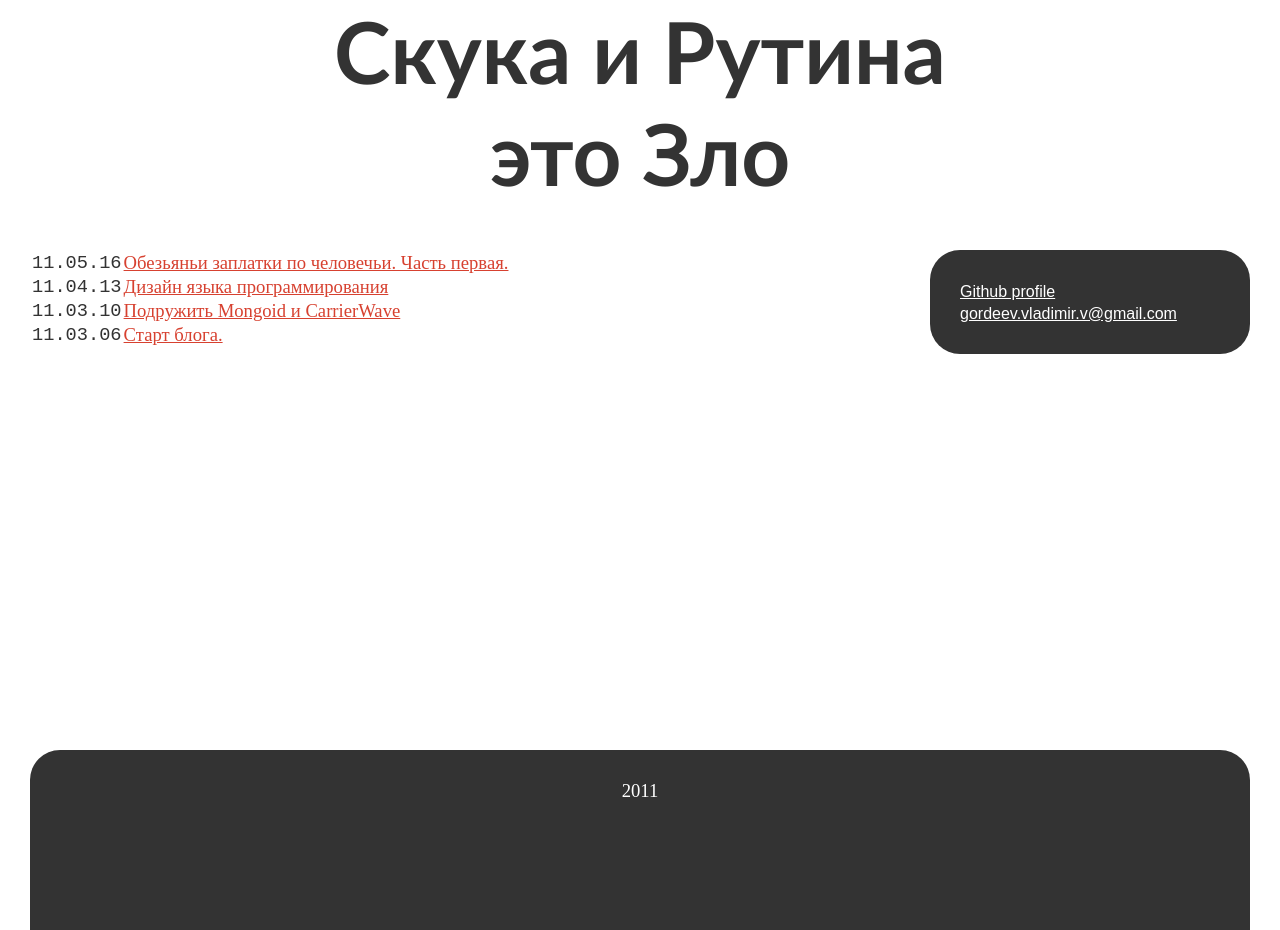
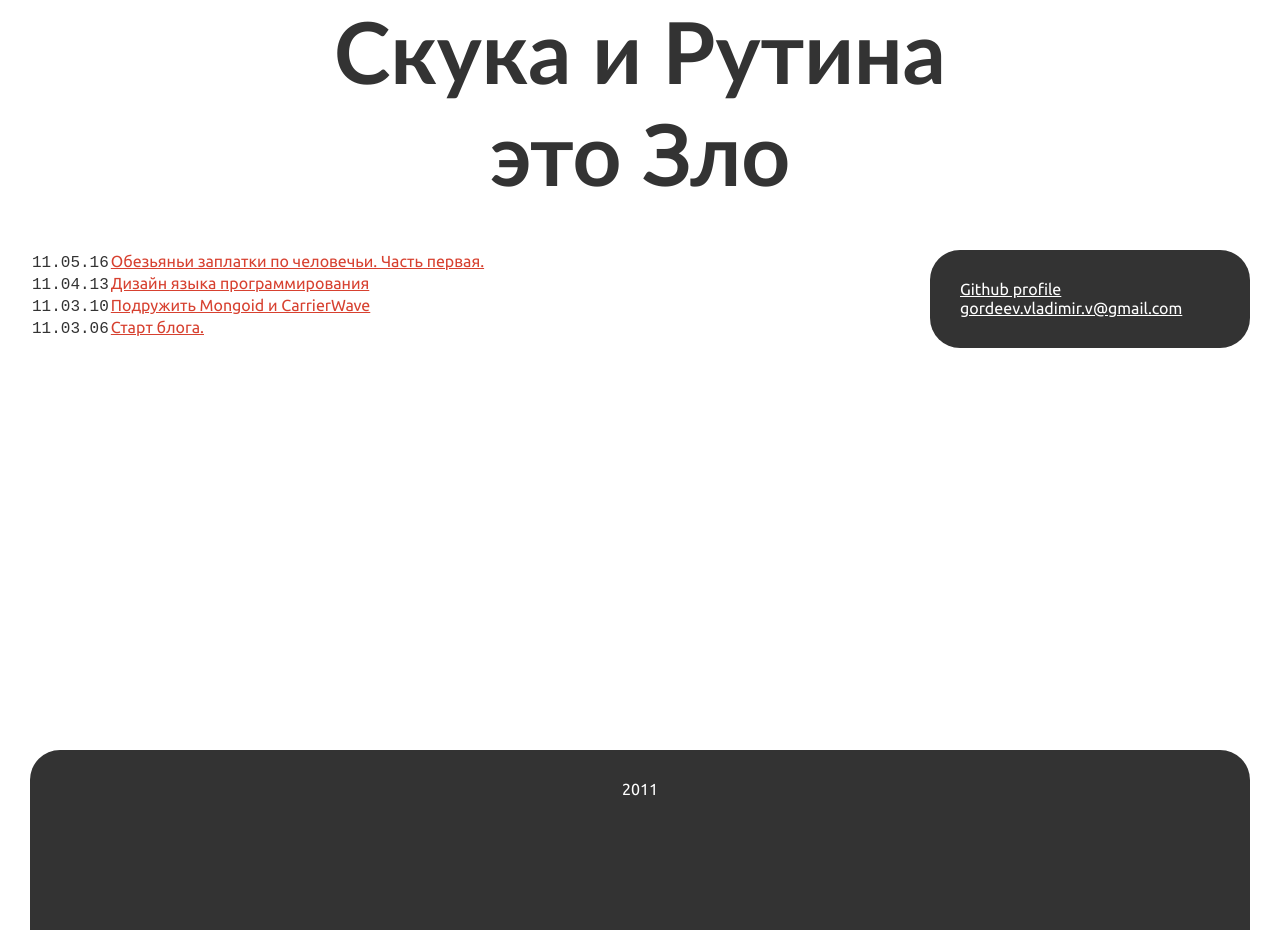
Before and after one commit to InSwift/inswift.github.com, a Jekyll site: the page built from index.html, in a window 1280 px wide. Built offline with Jekyll 4.4.1, drawn with Linux system fonts in a browser that asks for light colours; Markdown is read by kramdown in place of the engine named in the settings.

Commit message:
changes with fonts

```diff
--- a/README.markdown
+++ b/README.markdown
@@ -1,3 +1,3 @@
-This is yet another programmer blog in russian.
+This is yet another programmer's blog in russian.
 
 The main topics: ruby and other cool languages.
--- a/_layouts/default.html
+++ b/_layouts/default.html
@@ -9,6 +9,7 @@
   <link rel="stylesheet" href="/stylesheets/base_ie.css" type="text/css" media="screen, projection" />
   <![endif]-->
   <link rel="stylesheet" href="/stylesheets/style.css" type="text/css" media="screen" charset="utf-8"/>
+  <link href='http://fonts.googleapis.com/css?family=Ubuntu&subset=cyrillic,latin' rel='stylesheet' type='text/css'>
 </head>
 <body>
   <div id="red-circle"></div>
@@ -34,7 +35,7 @@
   </div>
 
   <div id="footer">
-    2011
+    <p>2011</p>
   </div>
 
 </body>
--- a/index.html
+++ b/index.html
@@ -5,8 +5,8 @@ layout: default
 <table>
 {% for post in site.posts %}
 <tr>
-  <td class="post-date">{{ post.date | date: "%y.%m.%d" }}</td>
-  <td><a href="{{ post.url }}">{{ post.title }}</a></td>
+  <td class="post-date-list">{{ post.date | date: "%y.%m.%d" }}</td>
+  <td class="post-link-list"><a href="{{ post.url }}">{{ post.title }}</a></td>
 </tr>
 {% endfor %}
 </table>
--- a/stylesheets/style.css
+++ b/stylesheets/style.css
@@ -1,10 +1,13 @@
 body, html {
   background-color: white;
-  font-size: 14pt;
+  font-size: 12pt;
   color: #333;
 }
 
-p { font-family: serif; }
+a, p,
+.dsq-comment-text {
+  font-family: 'Ubuntu', serif;
+}
 
 a, a:hover, a:visited { color: #D74130; }
 
@@ -27,17 +30,16 @@ a, a:hover, a:visited { color: #D74130; }
 .sidebarContent a:hover,
 .sidebarContent a:visited {
   color: white;
-  font-family: sans-serif;
   font-size: 12pt;
 }
 
 #sidebar-links { list-style: none; }
 
 .posts-list { list-style: none; }
-.post-date {
+.post-date, .post-date-list {
   font-family: monospace;
-  vertical-align: text-top;
 }
+.post-date-list, .post-link-list { vertical-align: text-top; }
 
 a.post-title,
 #header a {
@@ -45,7 +47,7 @@ a.post-title,
   text-decoration: none;
   font-weight: bold;
   font-size: 32pt;
-  font-family: 'Trebuchet MS', sans-serif;
+  font-family: 'Trebuchet MS', 'Ubuntu', sans-serif;
 }
 
 #header a {
@@ -59,6 +61,15 @@ a.post-title:hover,
 .post-body h1 { font-size: 24pt; }
 .post-body h2 { font-size: 20pt; }
 .post-body h3 { font-size: 16pt; }
+
+.post-body h1,
+.post-body h2,
+.post-body h3,
+.post-body h4,
+.post-body h5,
+.post-body h6 {
+  font-family: 'Trebuchet MS', 'Ubuntu', sans-serif;
+}
 
 /* don't use h4, h5, h6 */
 
```
